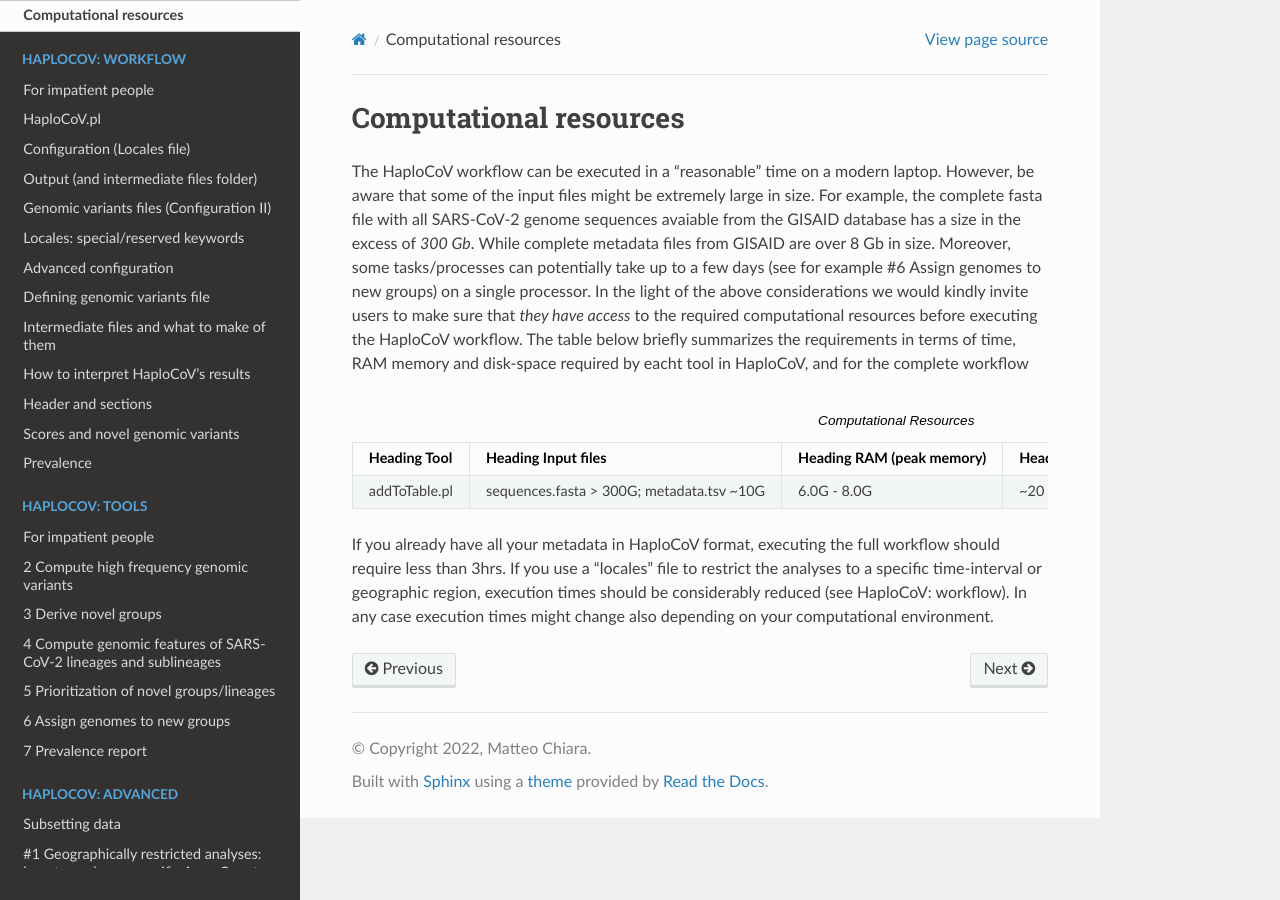
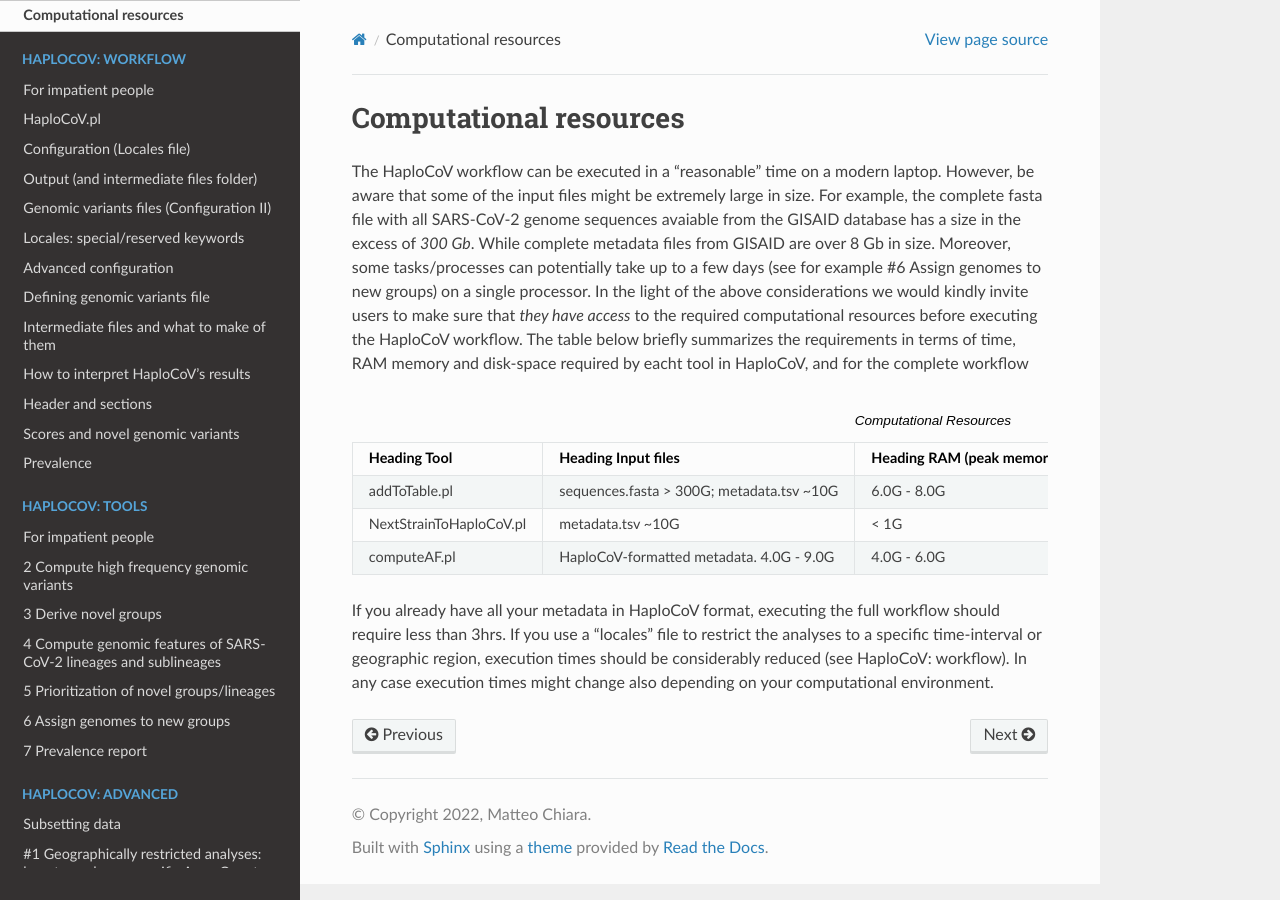
Before and after one commit to matteo14c/HaploCoV, a Sphinx documentation site: the page built from docs/source/etimes.rst, in a window 1280 px wide. Built offline with Sphinx 7.4.7 and the Read the Docs theme 2.0.0, drawn with Linux system fonts in a browser that asks for light colours.

Commit message:
Update etimes.rst

```diff
--- a/docs/source/etimes.rst
+++ b/docs/source/etimes.rst
@@ -19,7 +19,16 @@ Moreover, some tasks/processes can potentially take up to a few days (see for ex
      - 6.0G - 8.0G
      - ~20 genomes per hour (on a single CPU)
      - 6.0G - 8.0G
-
+   * - NextStrainToHaploCoV.pl
+     - metadata.tsv ~10G
+     - < 1G
+     - ~10 min
+     - 3.0 - 4.0G
+   * - computeAF.pl
+     - HaploCoV-formatted metadata. 4.0G - 9.0G
+     - 4.0G - 6.0G
+     - ~20 min
+     - ~ 2.0G
 
 If you already have all your metadata in HaploCoV format, executing the full workflow should require less than 3hrs.
 If you use a "locales" file to restrict the analyses to a specific time-interval or geographic region, execution times should be considerably reduced (see HaploCoV: workflow).
```
